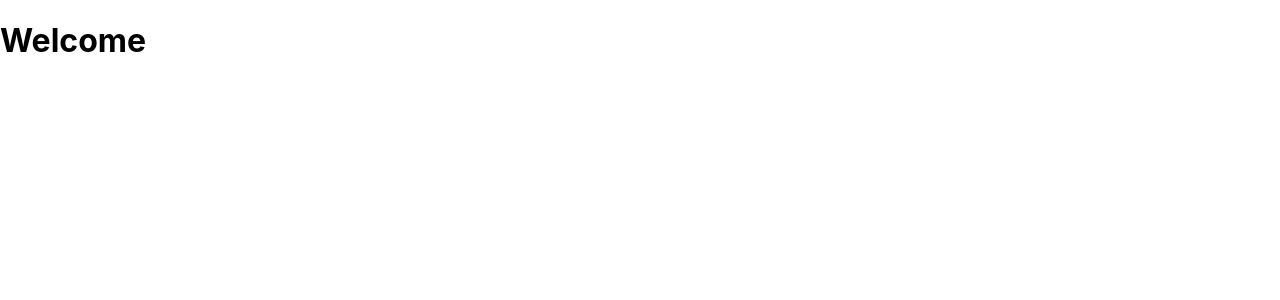
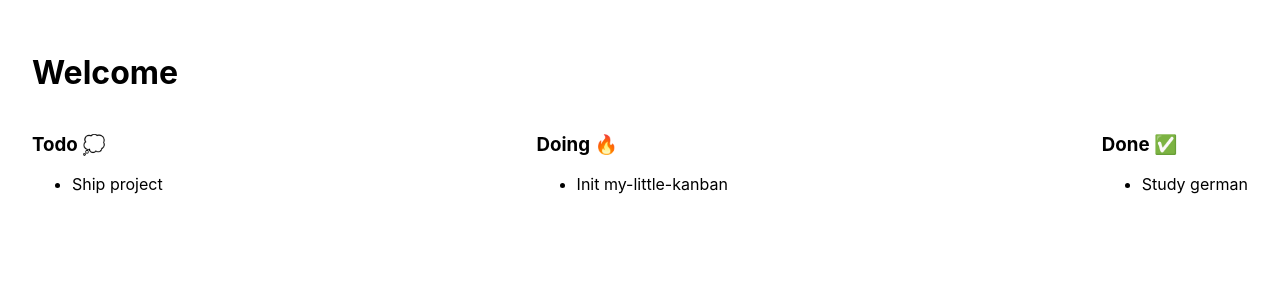
Before and after one commit to Ibcs16/my-little-kanban, a Next.js app: page / in a window 1280 px wide. Shown: the top 300 px of the page. Built offline with nearby package versions, Linux system fonts and the light colour scheme.

Commit message:
Basic Todo slice for store

```diff
--- a/app/store.ts
+++ b/app/store.ts
@@ -1,7 +1,10 @@
 import { configureStore } from "@reduxjs/toolkit";
+import todosReducer from "../features/todos/todosSlice";
 
 const store = configureStore({
-  reducer: {},
+  reducer: {
+    todos: todosReducer,
+  },
 });
 
 export type RootState = ReturnType<typeof store.getState>;
--- /dev/null
+++ b/features/todos/TodoList.tsx
@@ -0,0 +1,38 @@
+import React, { useMemo } from "react";
+import { useAppSelector } from "../../app/hooks";
+import { selectAllTodos, selectTodosByStatus } from "./todosSlice";
+
+interface TodoListProps {
+  status: string;
+}
+
+interface StatusTitle {
+  [key: string]: string;
+}
+
+const statusTitle: StatusTitle = {
+  todo: "Todo 💭",
+  doing: "Doing 🔥",
+  done: "Done ✅",
+};
+
+const TodoList: React.FC<TodoListProps> = ({ status }) => {
+  const todos = useAppSelector(state => selectTodosByStatus(state, status));
+
+  if (!status) return null;
+
+  return (
+    <div>
+      <div>
+        <h3>{statusTitle[status]}</h3>
+        <ul>
+          {todos.map(({ id, title }) => (
+            <li key={id}>{title}</li>
+          ))}
+        </ul>
+      </div>
+    </div>
+  );
+};
+
+export default TodoList;
--- /dev/null
+++ b/features/todos/todosSlice.ts
@@ -0,0 +1,49 @@
+import { createSlice } from "@reduxjs/toolkit";
+import { RootState } from "../../app/store";
+
+interface Todo {
+  id: string;
+  title: string;
+  status: "todo" | "doing" | "done";
+}
+
+interface TodoSlice {
+  items: Todo[];
+}
+
+const initialState: TodoSlice = {
+  items: [
+    {
+      id: "3",
+      title: "Ship project",
+      status: "todo",
+    },
+    {
+      id: "2",
+      title: "Init my-little-kanban",
+      status: "doing",
+    },
+    {
+      id: "1",
+      title: "Study german",
+      status: "done",
+    },
+  ],
+};
+
+const todosSlice = createSlice({
+  initialState,
+  name: "todos",
+  reducers: {
+    todoAdded: (state, action) => {},
+  },
+});
+
+export const { todoAdded } = todosSlice.actions;
+
+export const selectAllTodos = (state: RootState) => state.todos.items;
+
+export const selectTodosByStatus = (state: RootState, status: string) =>
+  state.todos.items.filter(todo => status === todo.status);
+
+export default todosSlice.reducer;
--- a/pages/index.tsx
+++ b/pages/index.tsx
@@ -1,5 +1,6 @@
 import type { NextPage } from "next";
 import Head from "next/head";
+import TodoList from "../features/todos/TodoList";
 
 const Home: NextPage = () => {
   return (
@@ -10,8 +11,18 @@ const Home: NextPage = () => {
         <link rel="icon" href="/favicon.ico" />
       </Head>
 
-      <main>
+      <main style={{ padding: "2em" }}>
         <h1>Welcome</h1>
+        <div
+          style={{
+            display: "flex",
+            justifyContent: "space-between",
+          }}
+        >
+          <TodoList status="todo" />
+          <TodoList status="doing" />
+          <TodoList status="done" />
+        </div>
       </main>
     </div>
   );
```
